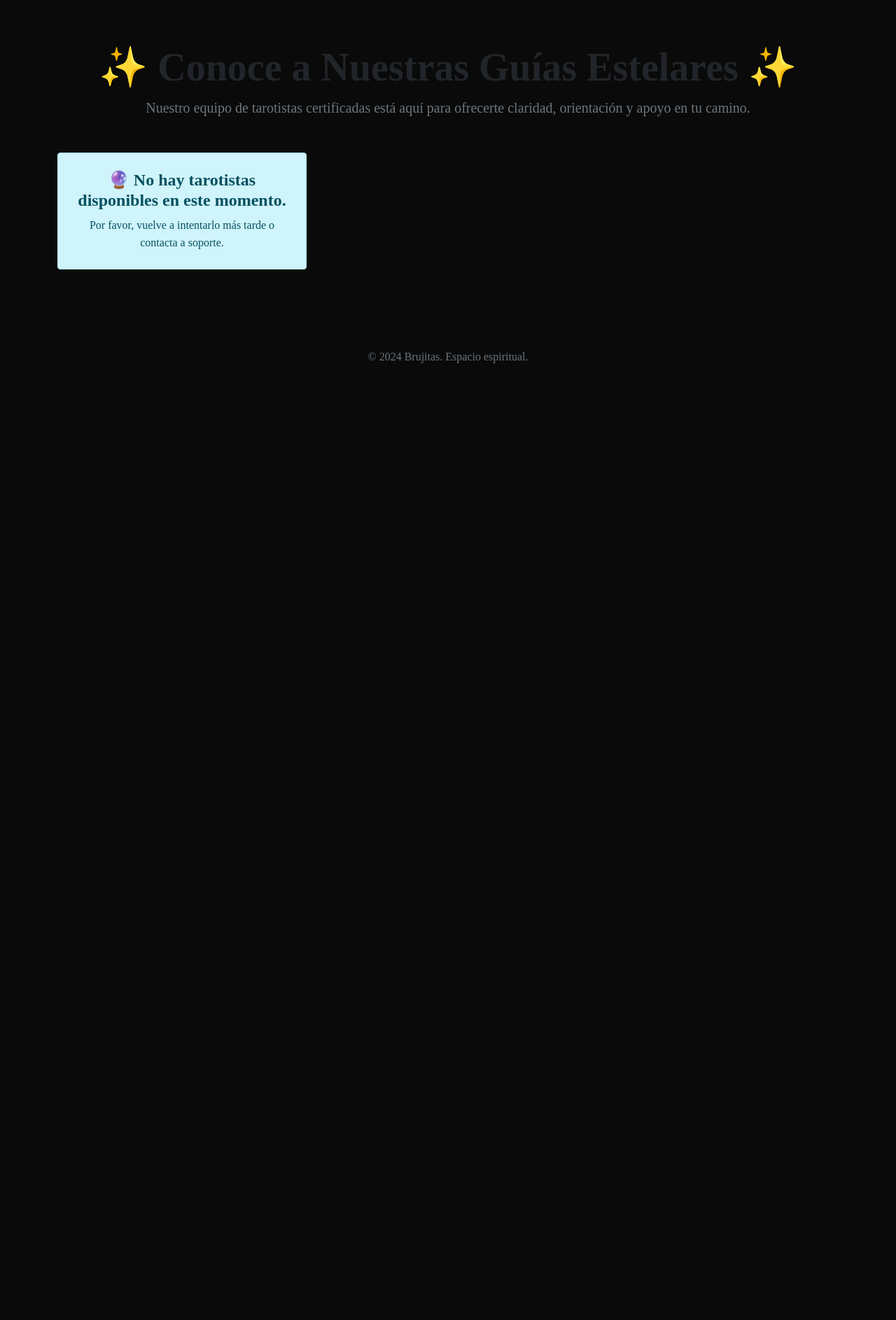
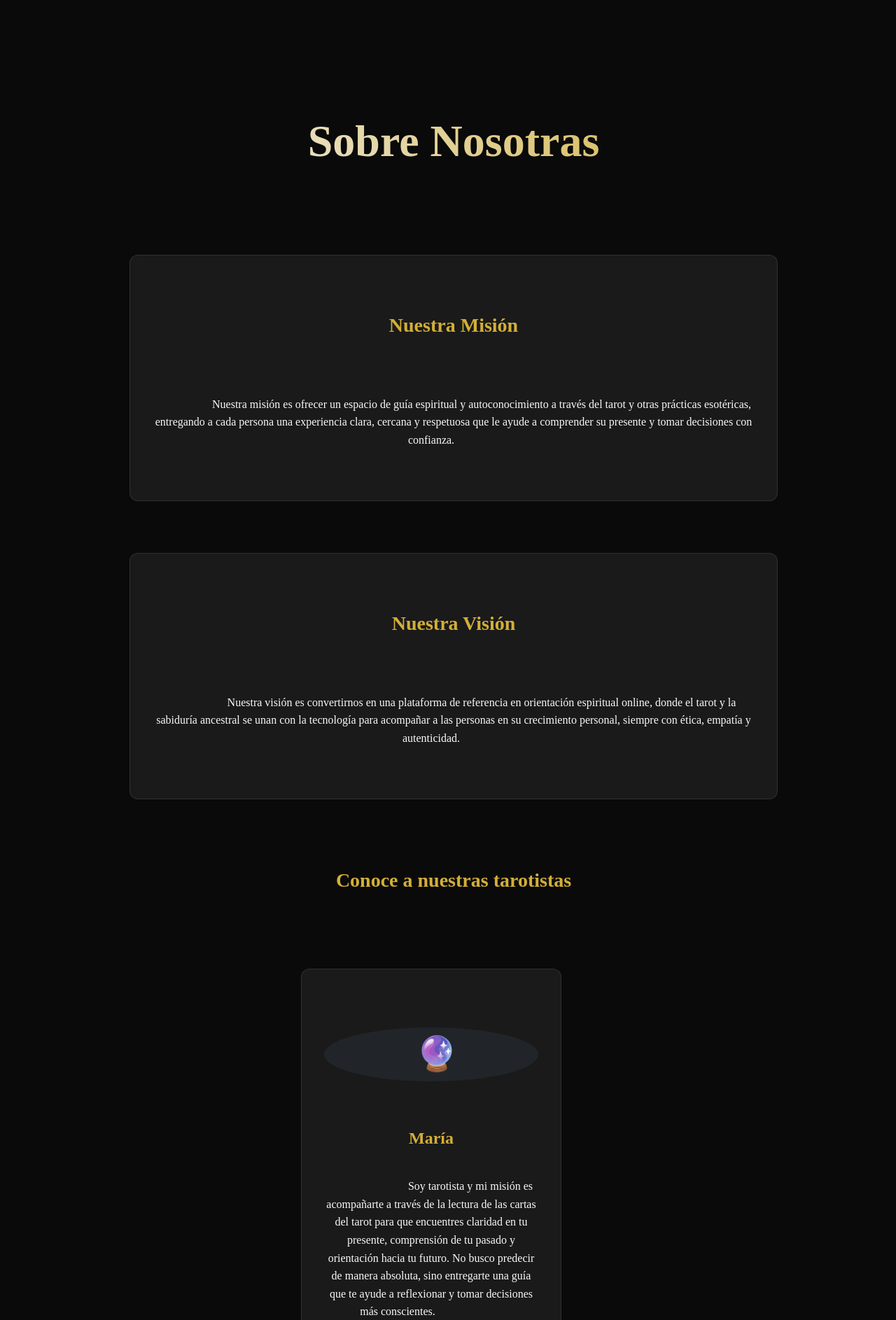
Before and after one commit to Vear511/taro-brujas, a Django app: page /sobre-nosotras/ in a window 1280 px wide. Shown: the part 65-1951 px from the top of the page at 70% size. Before the commit the page ends 584 px from the top, so only its background shows below. Run offline with Django 5.2, Linux system fonts and the light colour scheme.

Commit message:
Update 'Sobre Nosotras' page with new sections
Added content for mission, vision, and tarotistas sections.

```diff
--- a/templates/sobre_nosotras.html
+++ b/templates/sobre_nosotras.html
@@ -1,77 +1,87 @@
 {% extends 'base.html' %}
-{% block title %}Sobre Nosotras - Nuestras Tarotistas Estelares{% endblock %}
 
 {% block content %}
-<section class="container my-5">
+<div class="container mt-5 pt-4">
+    <div class="row justify-content-center">
+        <div class="col-lg-10">
+            <!-- Título principal -->
+            <div class="text-center mb-5">
+                <h1 class="hero-title">Sobre Nosotras</h1>
+            </div>
 
-    <header class="text-center mb-5">
-        <h1 class="display-4 fw-bold text-dark">✨ Conoce a Nuestras Guías Estelares ✨</h1>
-        <p class="lead text-muted">
-            Nuestro equipo de tarotistas certificadas está aquí para ofrecerte claridad,
-            orientación y apoyo en tu camino.
+            <!-- Misión -->
+            <div class="card-minimal mb-5">
+                <div class="text-center mb-4">
+                    <h3 class="text-gold">Nuestra Misión</h3>
+                </div>
+                <p class="text-light text-center">
+                    Nuestra misión es ofrecer un espacio de guía espiritual y autoconocimiento a través del tarot y otras prácticas esotéricas, entregando a cada persona una experiencia clara, cercana y respetuosa que le ayude a comprender su presente y tomar decisiones con confianza.
                 </p>
-    </header>
+            </div>
 
-    {% if messages %}
-        <div class="row mb-4">
-            <div class="col-12">
-                {% for message in messages %}
-                    <div class="alert alert-{{ message.tags }} alert-dismissible fade show" role="alert">
-                        {{ message }}
-                        <button type="button" class="btn-close" data-bs-dismiss="alert" aria-label="Close"></button>
+            <!-- Visión -->
+            <div class="card-minimal mb-5">
+                <div class="text-center mb-4">
+                    <h3 class="text-gold">Nuestra Visión</h3>
                 </div>
-                {% endfor %}
+                <p class="text-light text-center">
+                    Nuestra visión es convertirnos en una plataforma de referencia en orientación espiritual online, donde el tarot y la sabiduría ancestral se unan con la tecnología para acompañar a las personas en su crecimiento personal, siempre con ética, empatía y autenticidad.
+                </p>
+            </div>
+
+            <!-- Tarotistas -->
+            <div class="text-center mb-4">
+                <h3 class="text-gold">Conoce a nuestras tarotistas</h3>
+            </div>
+
+            <div class="row justify-content-center">
+                <!-- Tarotista 1 - María -->
+                <div class="col-md-5 mb-4">
+                    <div class="card-minimal text-center h-100">
+                        <div class="mb-3">
+                            <!-- Espacio para imagen (puedes agregar luego) -->
+                            <div class="placeholder-image bg-dark border-minimal rounded-circle mx-auto d-flex align-items-center justify-content-center"
+                                 style="width: 120px; height: 120px; margin: 0 auto 1rem;">
+                                <span class="text-gold" style="font-size: 3rem;">🔮</span>
                             </div>
                         </div>
-    {% endif %}
-
-    <div class="row row-cols-1 row-cols-md-2 row-cols-lg-3 g-4">
-
-        {% for tarotista in tarotistas %}
-        <div class="col">
-            <div class="card h-100 shadow-lg border-primary border-3">
-
-                <div class="card-body d-flex flex-column align-items-center p-4">
-
-                    <img src="{{ tarotista.avatar }}"
-                         class="rounded-circle mb-3 border border-4 border-warning"
-                         alt="Avatar de {{ tarotista.first_name }}"
-                         style="width: 150px; height: 150px; object-fit: cover;">
-
-                    <h2 class="card-title text-primary mb-1">{{ tarotista.first_name }} {{ tarotista.last_name }}</h2>
-                    <h5 class="card-subtitle mb-3 text-secondary fst-italic">
-                        Especialista en: **{{ tarotista.especialidad|default:"Tarot Terapéutico" }}**
-                    </h5>
-
-                    <p class="card-text text-center text-dark mt-2 flex-grow-1">
-                        {{ tarotista.bio|truncatechars:150|default:"Esta tarotista aún no ha escrito su biografía. Contáctala para descubrir su magia." }}
-                        {% if tarotista.bio|length > 150 %}
-                            <a href="#" class="text-decoration-none text-info fw-bold">...Leer biografía completa</a>
-                        {% endif %}
+                        <h4 class="text-gold mb-3">María</h4>
+                        <p class="text-light">
+                            Soy tarotista y mi misión es acompañarte a través de la lectura de las cartas del tarot para que encuentres claridad en tu presente, comprensión de tu pasado y orientación hacia tu futuro. No busco predecir de manera absoluta, sino entregarte una guía que te ayude a reflexionar y tomar decisiones más conscientes.
                         </p>
-
-                    <a href="{% url 'reservar_cita' tarotista.id %}" class="btn btn-warning btn-lg mt-4 w-100 fw-bold shadow-sm">
-                        Agendar Cita con {{ tarotista.first_name }}
-                    </a>
+                        <p class="text-light mt-3">
+                            Con empatía e intuición, interpreto los mensajes de las cartas para iluminar tu camino y mostrarte nuevas perspectivas en los momentos en que más lo necesites.
+                        </p>
+                    </div>
                 </div>
 
-                <div class="card-footer bg-light border-0 text-center">
-                    <small class="text-muted">
-                        Contacto: **<a href="mailto:{{ tarotista.email }}" class="text-decoration-none">{{ tarotista.email }}</a>**
-                    </small>
+                <!-- Tarotista 2 - María (temporal) -->
+                <div class="col-md-5 mb-4">
+                    <div class="card-minimal text-center h-100">
+                        <div class="mb-3">
+                            <!-- Espacio para imagen (puedes agregar luego) -->
+                            <div class="placeholder-image bg-dark border-minimal rounded-circle mx-auto d-flex align-items-center justify-content-center"
+                                 style="width: 120px; height: 120px; margin: 0 auto 1rem;">
+                                <span class="text-gold" style="font-size: 3rem;">💫</span>
+                            </div>
+                        </div>
+                        <h4 class="text-gold mb-3">María</h4>
+                        <p class="text-light">
+                            Soy tarotista y mi misión es acompañarte a través de la lectura de las cartas del tarot para que encuentres claridad en tu presente, comprensión de tu pasado y orientación hacia tu futuro. No busco predecir de manera absoluta, sino entregarte una guía que te ayude a reflexionar y tomar decisiones más conscientes.
+                        </p>
+                        <p class="text-light mt-3">
+                            Con empatía e intuición, interpreto los mensajes de las cartas para iluminar tu camino y mostrarte nuevas perspectivas en los momentos en que más lo necesites.
+                        </p>
                     </div>
                 </div>
             </div>
-        {% empty %}
-        <div class="col-12">
-            <div class="alert alert-info text-center shadow-sm p-4" role="alert">
-                <h4>🔮 No hay tarotistas disponibles en este momento.</h4>
-                <p class="mb-0">Por favor, vuelve a intentarlo más tarde o contacta a soporte.</p>
         </div>
     </div>
-        {% endfor %}
-
 </div>
 
-</section>
+<style>
+.placeholder-image {
+    border: 2px solid rgba(212, 175, 55, 0.3);
+}
+</style>
 {% endblock %}
```
Lines whose indentation alone changed are shown as unchanged.
